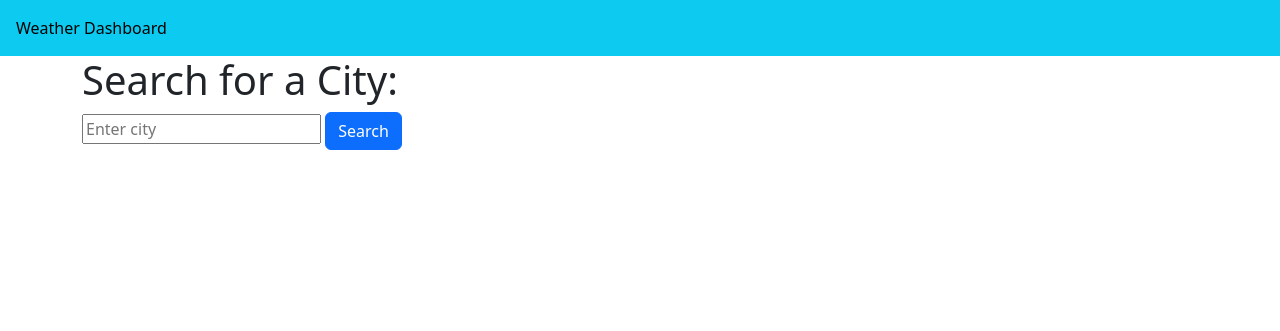
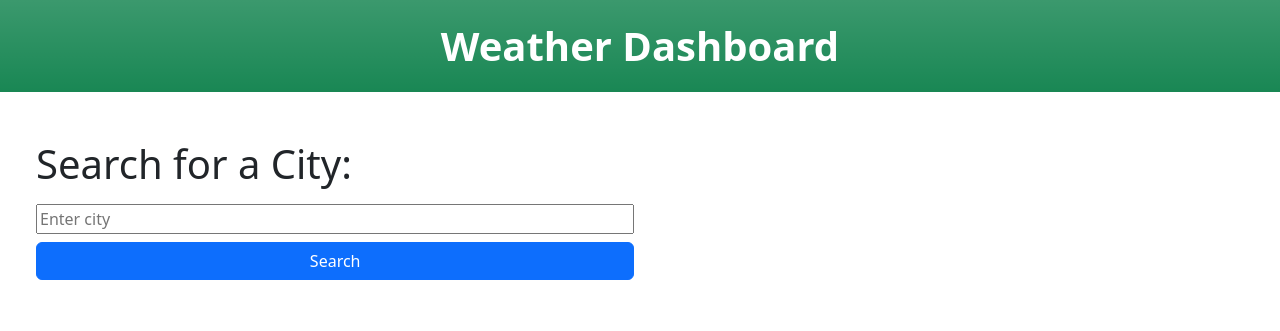
Before and after one commit to amaher112/weather-dashboard, a plain HTML site: page index.html in a window 1280 px wide. Drawn offline with nearby package versions, Linux system fonts and the light colour scheme.

Commit message:
worked on styling

```diff
--- a/Assets/css/style.css
+++ b/Assets/css/style.css
@@ -1,3 +1,9 @@
 #past-city {
     display: none;
 }
+
+#header {
+    text-align: center;
+    font-size: 40px;
+    font-weight: 600;
+}
--- a/Assets/js/script.js
+++ b/Assets/js/script.js
@@ -23,8 +23,10 @@ function getWeather() {
       .then((currentWeatherData) => {
         console.log(currentWeatherData)
         currentWeather.textContent = " ";
+
+        // Creating elements for current weather data
         var city = document.createElement('h2');
-        city.textContent = cityInput;
+        city.textContent = currentWeatherData.name
         var currentDate = document.createElement('h2')
         currentDate.textContent = dayjs().format('MM/DD/YYYY');
         var currentIcon = document.createElement('img')
@@ -35,6 +37,8 @@ function getWeather() {
         currentWind.textContent = "Wind: " + currentWeatherData.wind.speed + " MPH"
         var currentHumidity = document.createElement('h6')
         currentHumidity.textContent = "Humidity: " + currentWeatherData.main.humidity + " %"
+
+        // Appends current weather data
         currentWeather.append(city, currentDate, currentIcon, currentTemp, currentWind, currentHumidity)
   })
 
@@ -53,9 +57,11 @@ function getWeather() {
         var weatherDiv = document.createElement('div')
         weatherDiv.setAttribute('class', 'card')
         var weatherCardBody = document.createElement('div');
-        weatherCardBody.setAttribute('class', 'card-body bg-info-subtle')
+        weatherCardBody.setAttribute('class', 'card-body text-bg-dark bg-gradient rounded-3 p-3 m-2')
+        // border border-primary-subtle
 
-        // Creating elements for weather data
+
+        // Creating elements for forecast data
         var weatherDate = document.createElement('h5')
         weatherDate.setAttribute('class', 'card-title')
         var icon = document.createElement('img')
--- a/index.html
+++ b/index.html
@@ -11,10 +11,10 @@
     <title>Weather Dashboard</title>
   </head>
   <body>
-    <header id="header" class="text-bg-info p-3">Weather Dashboard</header>
-    <div class="container">
+    <header id="header" class="text-bg-success bg-gradient p-3">Weather Dashboard</header>
+    <!-- <div class="container"> -->
       <div class="row">
-        <aside class="col">
+        <aside class="vstack gap-2 col-1 p-5">
           <h1>Search for a City:</h1>
           <input type="text" id="city" placeholder="Enter city" />
           <button type="submit" id="submit" class="btn btn-primary">
@@ -24,7 +24,7 @@
         <div class="col current-weather"></div>
 
       </div>
-    </div>
+    <!-- </div> -->
 
     <div class="container">
       <div class="row">
@@ -36,7 +36,7 @@
     <div class="card-group col"></div>
     <!-- Search history -->
 
-    <!-- A box at the top for today -->
+
 
     <script src="https://cdn.jsdelivr.net/npm/dayjs@1/dayjs.min.js"></script>
     <script
```
